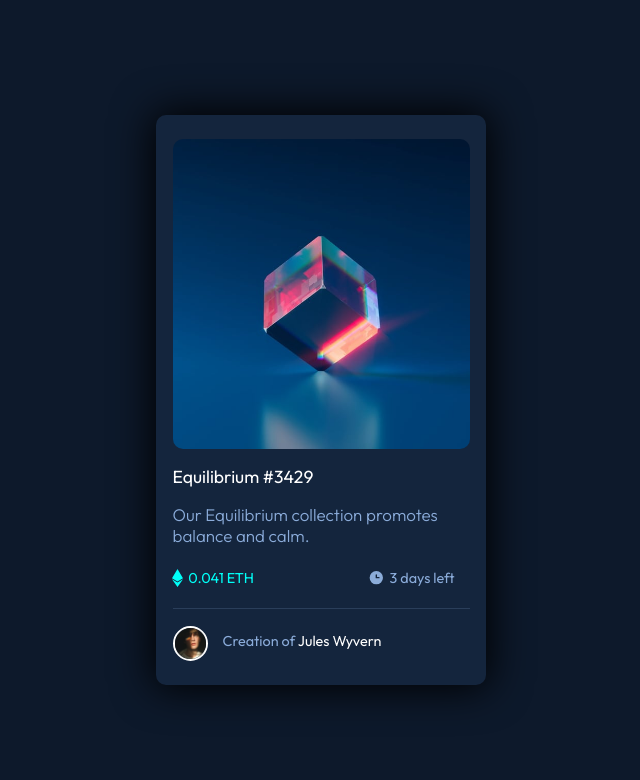
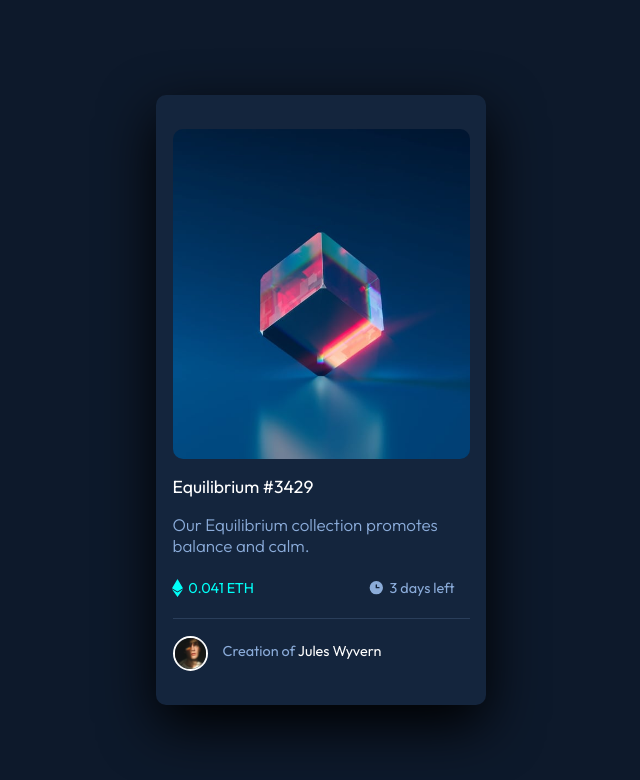
Before and after one commit to krypton225/nft-preview-card-component-main, a plain HTML site: page index.html in a window 1280 px wide. Shown: the whole page, without its empty margins (319-959 px from the left). Drawn offline with Linux system fonts and the light colour scheme.

Commit message:
Fix issue #2

```diff
--- a/css/style.css
+++ b/css/style.css
@@ -38,19 +38,19 @@ img {
 
 .container {
   width: 330px;
-  height: 570px;
+  height: 610px;
   display: flex;
   justify-content: center;
   align-items: center;
   flex-direction: column;
   border-radius: 10px;
   background-color: var(--card-dark-blue);
-  box-shadow: 0px 0 40px 3px #000;
+  box-shadow: 0px 20px 55px 0px #000;
 }
 
 .container__image {
   width: 90%;
-  height: 310px;
+  height: 330px;
   position: relative;
   text-align: center;
   border-radius: 10px;
```
